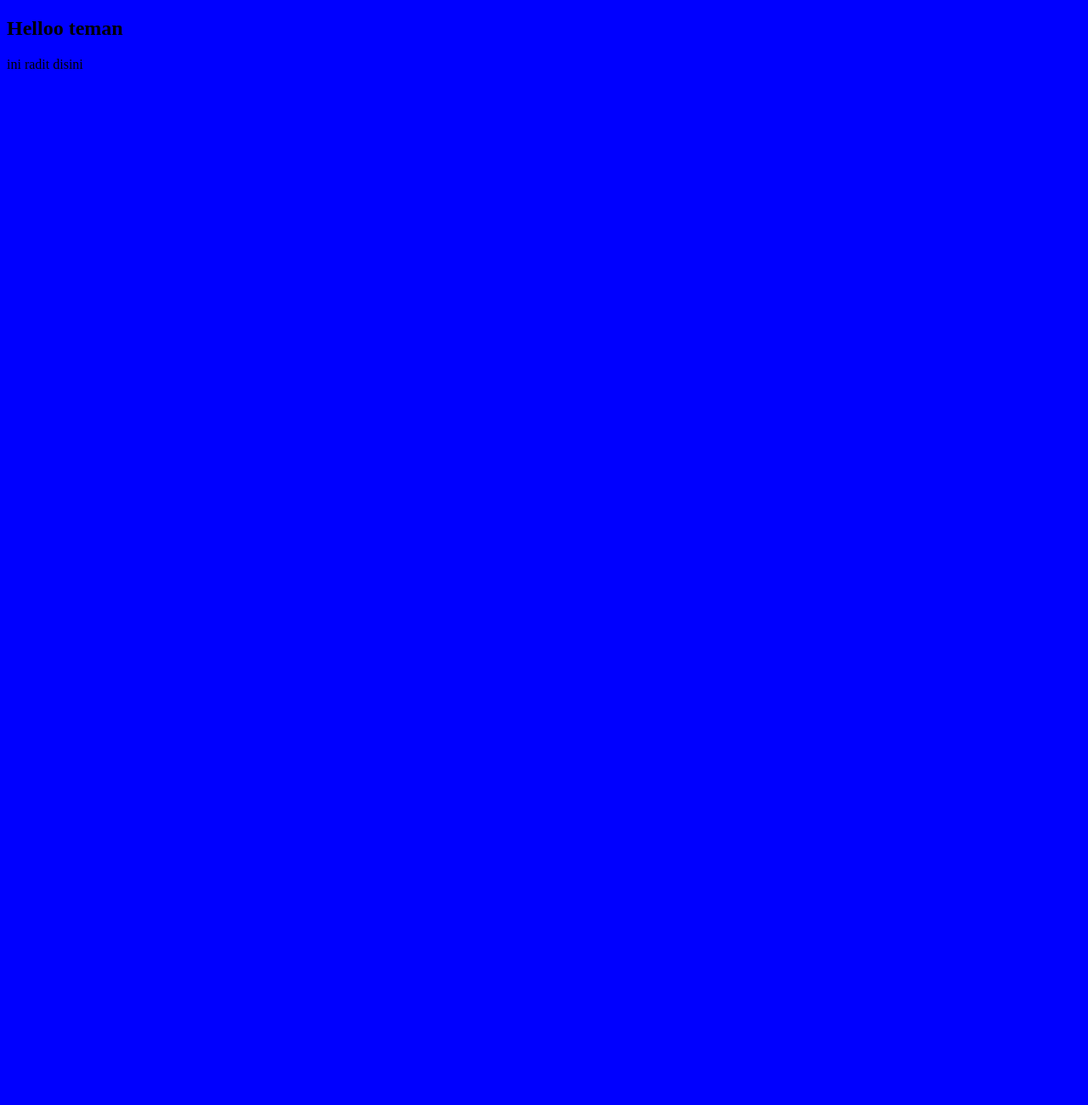
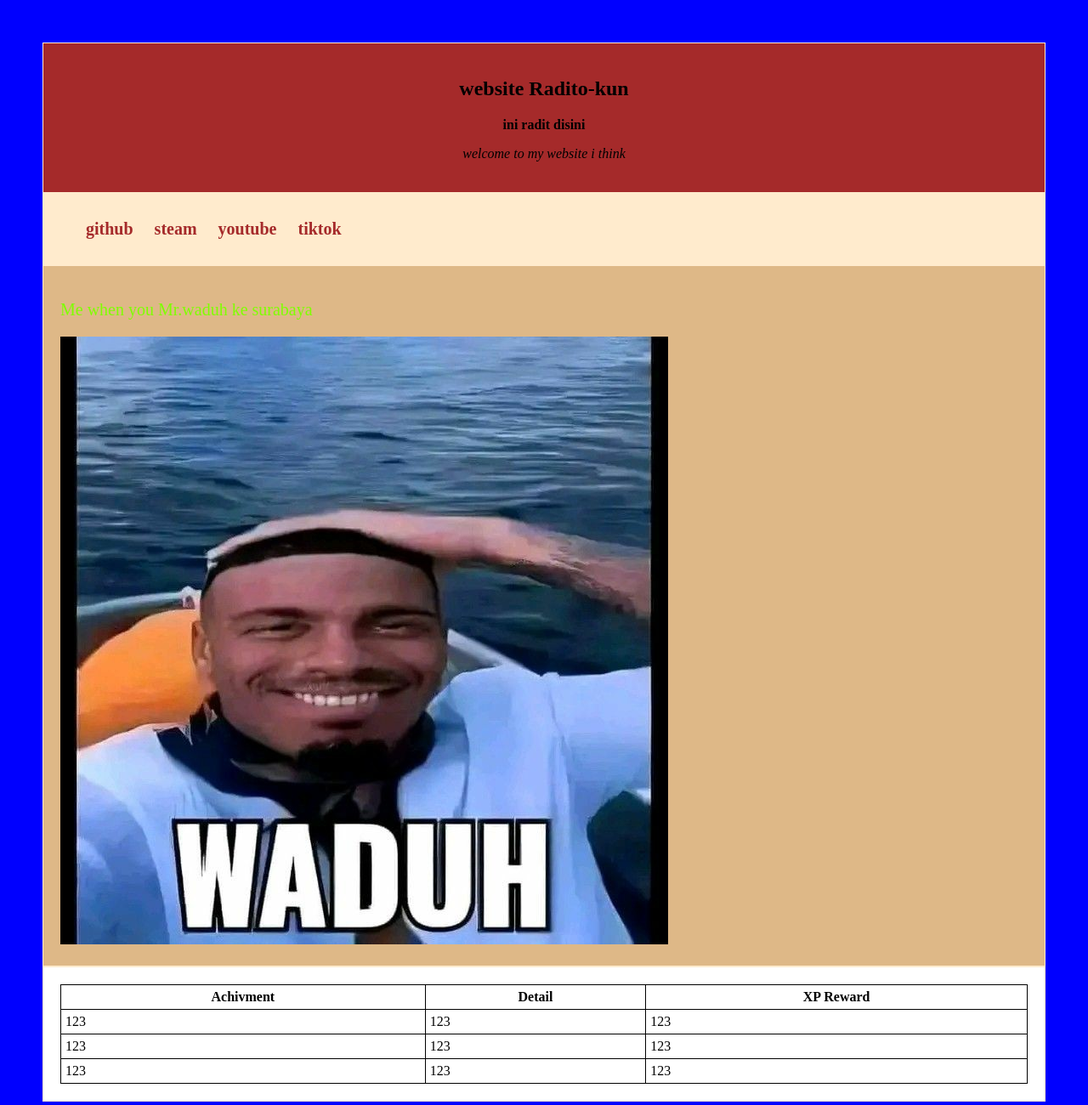
Before and after one commit to Raditokun/Dito, a plain HTML site: page index.html in a window 1280 px wide. Shown: the whole page at 85% size. Before the commit the page ends 800 px from the top, so only its background shows below. Drawn offline with Linux system fonts and the light colour scheme.

Commit message:
day 1
sss

```diff
--- a/index.html
+++ b/index.html
@@ -1,16 +1,78 @@
 <!DOCTYPE html>
 <html>
-    <head>
-        <title>Halaman</title>
-        <style>
-            body {
-                background-color: blue;
-                color: black;
-            }
-        </style>
-    </head>
-    <body>
-        <h2>Helloo teman</h2>
-            <p>ini radit disini</p>
-    </body>
+  <head>
+    <title>Halaman</title>
+    <link rel="stylesheet" href="stylers.css" />
+    <link rel="icon" type="image/x-icon" href="pic/icon.ico" />
+    <link rel="stylesheet" href="table.css" />
+  </head>
+  <body>
+    <div style="background-color: brown; text-align: center">
+      <h2><b>website Radito-kun</b></h2>
+      <p title="ini siapa"><b>ini radit disini</b></p>
+      <p><i>welcome to my website i think</i></p>
+    </div>
+    <div style="background-color: blanchedalmond; padding: 0; font-size: 20px">
+      <nav>
+        <ul>
+          <li>
+            <a
+              href="https://github.com/Raditokun/Dito/blob/main/index.html"
+              target="_top">
+              <b>github</b>
+            </a>
+          </li>
+          <li>
+            <a
+              href="https://steamcommunity.com/profiles/76561198817698461/"
+              target="_top">
+              <b>steam</b></a
+            >
+          </li>
+          <li>
+            <a
+              href="https://www.youtube.com/channel/UC-XCsCsyeOgVN0sd5DFw6ig"
+              target="_top">
+              <b>youtube</b>
+            </a>
+          </li>
+          <li>
+            <a
+              href="https://www.tiktok.com/@kiama.o/video/7241314656998919430"
+              target="_top">
+              <b>tiktok</b>
+            </a>
+          </li>
+        </ul>
+      </nav>
+    </div>
+    <div class="content" style="color: chartreuse; font-size: 20px">
+      <p>Me when you Mr.waduh ke surabaya</p>
+      <img src="pic/waduh.jpg" />
+    </div>
+    <div style="background-color: white; color: black">
+      <table>
+        <tr>
+          <th>Achivment</th>
+          <th>Detail</th>
+          <th>XP Reward</th>
+        </tr>
+        <tr>
+          <td>123</td>
+          <td>123</td>
+          <td>123</td>
+        </tr>
+        <tr>
+          <td>123</td>
+          <td>123</td>
+          <td>123</td>
+        </tr>
+        <tr>
+          <td>123</td>
+          <td>123</td>
+          <td>123</td>
+        </tr>
+      </table>
+    </div>
+  </body>
 </html>
--- /dev/null
+++ b/style.css
@@ -0,0 +1,16 @@
+div {
+    text-align: center;
+}
+ nav li {
+display: inline-block
+}
+nav a{
+display: block;
+padding: 10px;
+text-decoration: none;
+color: brown;
+}
+nav a:hover {
+background-color: black;
+color:blue;
+}
--- /dev/null
+++ b/stylers.css
@@ -0,0 +1,28 @@
+body {
+
+    margin: 50px;
+    background-color: blue;
+    color: black;
+}
+div{
+    padding: 20px;
+    border: 1px solid blanchedalmond;
+}
+nav li {
+    display: inline-block
+}
+nav a{
+    display: block;
+    padding: 10px;
+    text-decoration: none;
+    color: brown;
+}
+nav a:hover {
+    background-color: black;
+    color:blue;
+}
+.content {
+    background-color:burlywood;
+    color:blanchedalmond;
+
+}
--- /dev/null
+++ b/table.css
@@ -0,0 +1,13 @@
+table {
+  width: 100%;
+  border-collapse: collapse;
+}
+table tr th {
+  border: 1px solid black;
+  padding: 5px;
+}
+table tr td {
+  border: 1px solid black;
+  padding: 5px;
+  text-align: left;
+}
```
Also changed, not shown: cobak.html (added, +45 -0 lines), pic/ad.PNG (added), pic/icon.ico (added), pic/waduh.jpg (added).
